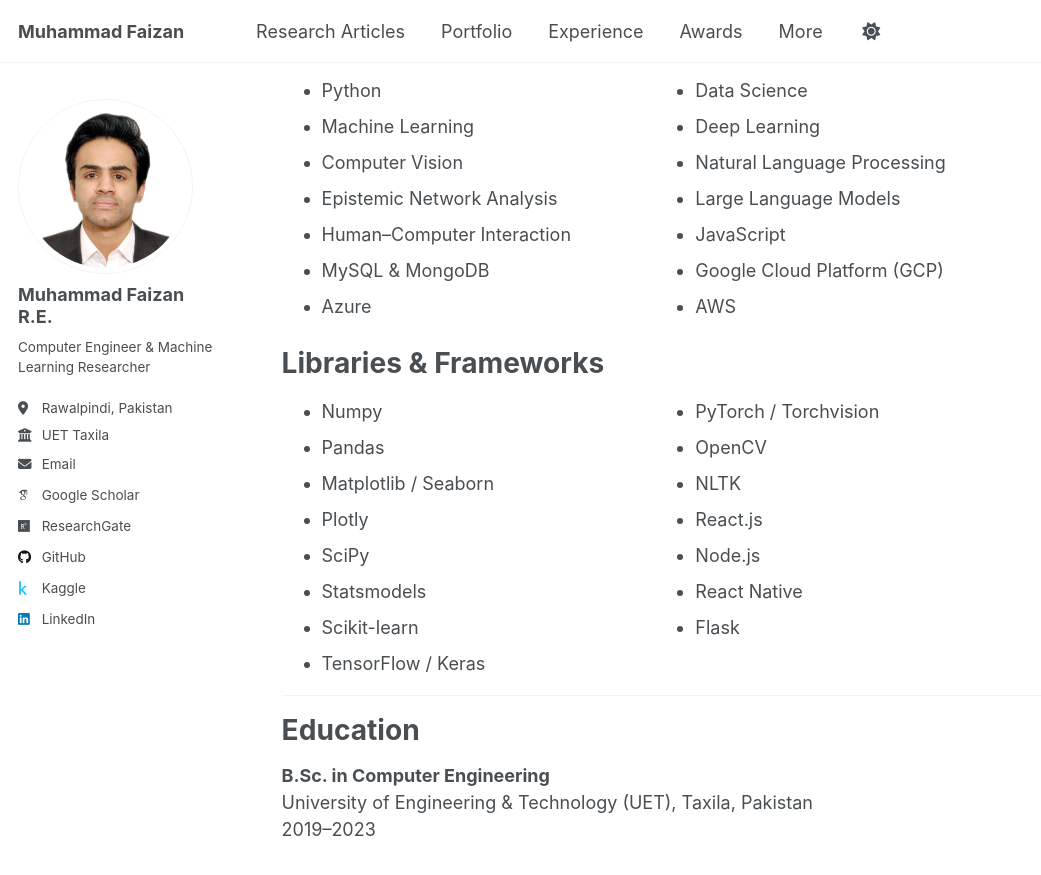
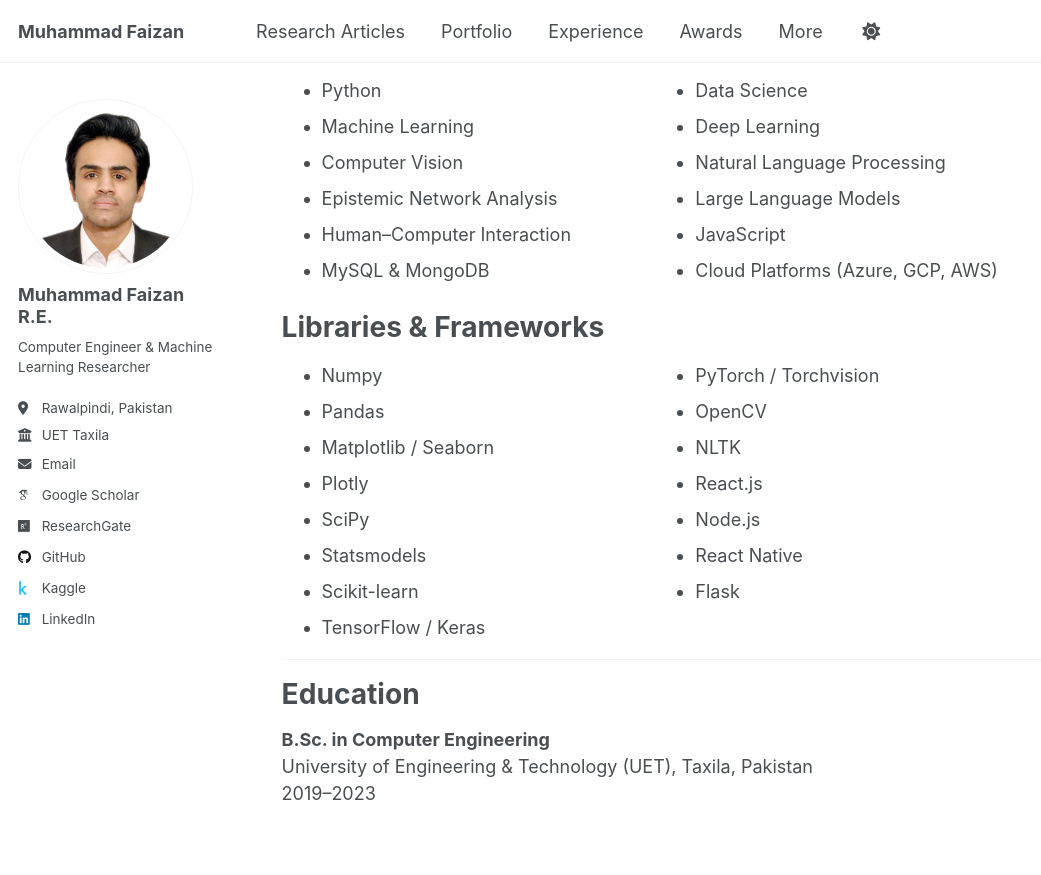
Before and after one commit to MuhammadFaizan99/MuhammadFaizan99.github.io, a Jekyll site: the page built from _pages/about.md, in a window 1280 px wide and 900 px high, scrolled down 588 px. Shown: the top 875 px of the window, without its empty margins (0-1041 px from the left). Built offline with Jekyll 4.4.1, drawn with Linux system fonts in a browser that asks for light colours; some web fonts are replaced; a script that is not in the unit is left out.

Commit message:
Update about.md

```diff
--- a/_pages/about.md
+++ b/_pages/about.md
@@ -26,14 +26,12 @@ My Skillset
 <li>Epistemic Network Analysis</li>
 <li>Human–Computer Interaction</li>
 <li>MySQL & MongoDB</li>
-<li>Azure</li>
 <li>Data Science</li>
 <li>Deep Learning</li>
 <li>Natural Language Processing</li>
 <li>Large Language Models</li>
 <li>JavaScript</li>
-<li>Google Cloud Platform (GCP)</li>
-<li>AWS</li>
+<li>Cloud Platforms (Azure, GCP, AWS)</li>
 </ul>
 
 Libraries & Frameworks
```
